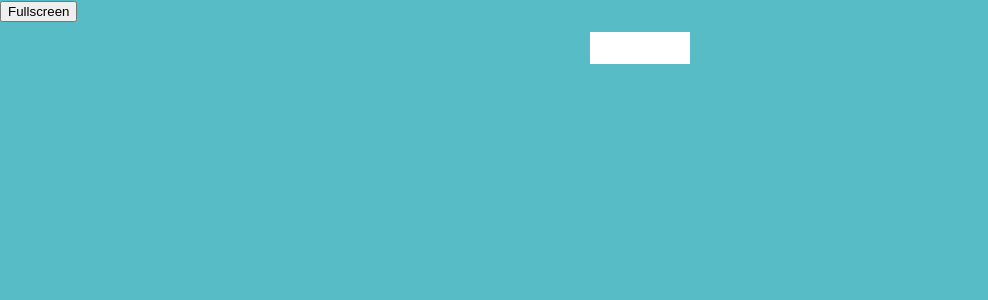
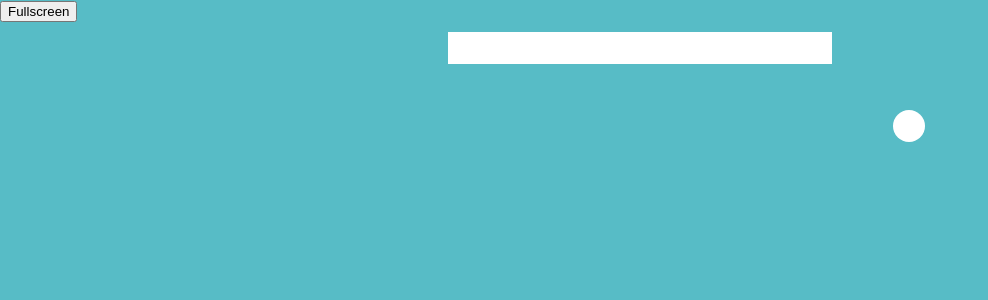
Before and after one commit to NoClipDigital/wap-games, a Nuxt app: page /pong in a window 1280 px wide. Shown: the top 300 px of the page, without its empty margins (0-988 px from the left). Built offline with nearby package versions, Linux system fonts and the light colour scheme.

Commit message:
Ball is round and white. Bounce limits moved to Data

```diff
--- a/components/pong/PongBall.vue
+++ b/components/pong/PongBall.vue
@@ -12,13 +12,19 @@ export default {
   data() {
     return {
       position: {
-        x: 0.5,
+        x: 0.3,
         y: 0.5
       },
       velocity: {
-        x: 0.01,
-        y: 0.01 * 0.5625
+        x: 0.005,
+        y: 0.005 * 0.5625
       },
+      wall: {
+        top: 0.9,
+        right: 0.96,
+        bottom: 0.1,
+        left: 0.04
+      }
     }
   },
   props: {
@@ -37,12 +43,12 @@ export default {
         this.position.x + this.velocity.x;
       let newPositiony =
         this.position.y + this.velocity.y;
-
-        if (newPositionx >= 1 || newPositionx <= 0) {
+      // If ball hits long walls, change direction.
+      if (newPositionx >= this.wall.right || newPositionx <= this.wall.left) {
         this.velocity.x *= -1
       };
       // Remove after testing because it will never bounce off the short ends.
-        if (newPositiony >= 0.95 || newPositiony <= 0.05) {
+      if (newPositiony >= this.wall.top || newPositiony <= this.wall.bottom) {
         this.velocity.y *= -1
       };
 
@@ -54,11 +60,12 @@ export default {
   },
   computed: {
     ballStyles() {
-      let left = this.position.x * 100 + '%';
-      let top = this.position.y * 100 + '%';
+      let left = this.position.x * 100 + 'vw';
+      let top = this.position.y * 100 + 'vh';
 
       return {
-        left, top
+        left,
+        top
       }
     }
   },
@@ -70,12 +77,14 @@ export default {
 
 <style lang="scss" scoped>
 .ball {
-    height: 20px;
-    width: 20px;
-    background-color: red;
+    /* Dimensions in same units as paddle */
+    height: 4vh;
+    width: 4vh;
+    background-color: white;
     position: absolute;
     top: 50%;
     left: 50%;
     transform: translate(-50%,-50%);
+    border-radius: 50%;
 }
 </style>
--- a/components/pong/PongPaddle.vue
+++ b/components/pong/PongPaddle.vue
@@ -53,7 +53,7 @@ export default {
 <style lang="scss">
 .pong-paddle {
     height: 4vh;
-    width: 100px;
+    width: 30vw;
     background-color: white;
     position: absolute;
     top: 50%;
--- a/pages/pong/index.vue
+++ b/pages/pong/index.vue
@@ -1,7 +1,7 @@
 <template>
 <div class="pong-game">
   <PongPaddle />
-  <!-- <PongBall /> -->
+  <PongBall />
 </div>
 </template>
 
```
Lines whose indentation alone changed are shown as unchanged.
